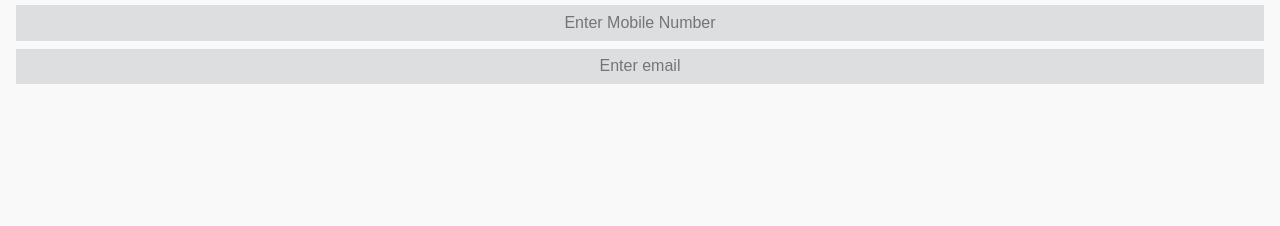
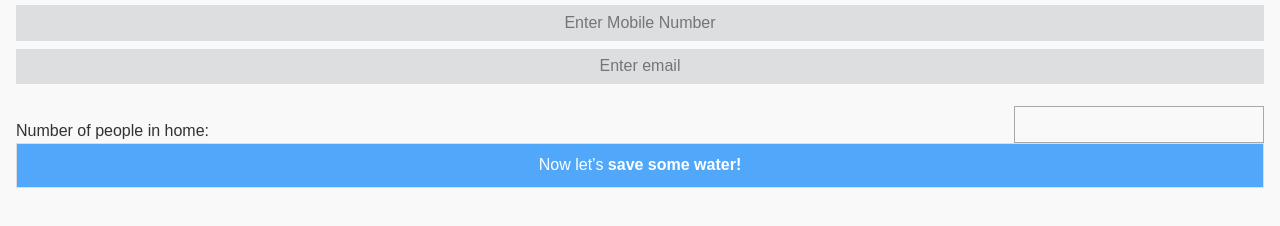
Before and after one commit to AdarshNiket/Jal-Wah, a plain HTML site: page Client/index.html in a window 1280 px wide. Shown: the part 530-756 px from the top of the page. Drawn offline with Linux system fonts and the light colour scheme.

Commit message:
login page complete
login page complete

```diff
--- a/Client/index.html
+++ b/Client/index.html
@@ -31,7 +31,12 @@
              <input type="text" placeholder="Enter Name" value="" class="text_align">
        		 <input type="text" placeholder="Enter Mobile Number" value="" class="text_align">
              <input type="text" placeholder="Enter email" value="" class="text_align">
+             <div class="ui-field-contain no_person">
+             	    <label for="number-1 ">Number of people in home:</label>
+                    <input type="number" data-clear-btn="false" name="number-1" id="number-1" value="">
+			</div>
         </form>
+        <p><button class="ui-btn button_blue">Now let’s <strong>save some water!</strong></button></p>
     </div><!-- /content -->
 </div>
 <!-- /Login page -->
--- a/Client/lib/css/style.css
+++ b/Client/lib/css/style.css
@@ -4,6 +4,13 @@
 	background:#51a7f9 !important;
 	border:none !important;
 	height:60px;
+	}
+.button_blue{
+	background-color:#51a7f9 !important;
+	color:#FFF !important;
+	text-shadow:none !important;
+	font-weight:normal !important;
+	font-stretch:normal !important;
 	}
 .bj_blue .ui-title{
 	font-size:24px !important;
@@ -32,3 +39,24 @@
 	box-shadow:none !important;
 	text-shadow:none !important;
 	}
+.no_person label{
+	width:76% !important;
+	position: absolute;
+	top: 7px;
+	left: 0;
+	}
+.no_person{
+	margin-top: 22px !important;
+	}
+.no_person .ui-input-text{
+	background:none !important;
+	width:20% !important;
+	position: absolute;
+	top: 0;
+	right: 0;
+	border:thin #a6aaa6 solid !important;
+	}
+.no_person .ui-input-text input{
+	border-color:#a6aaa9 !important;
+	text-align:center;
+	}
```
